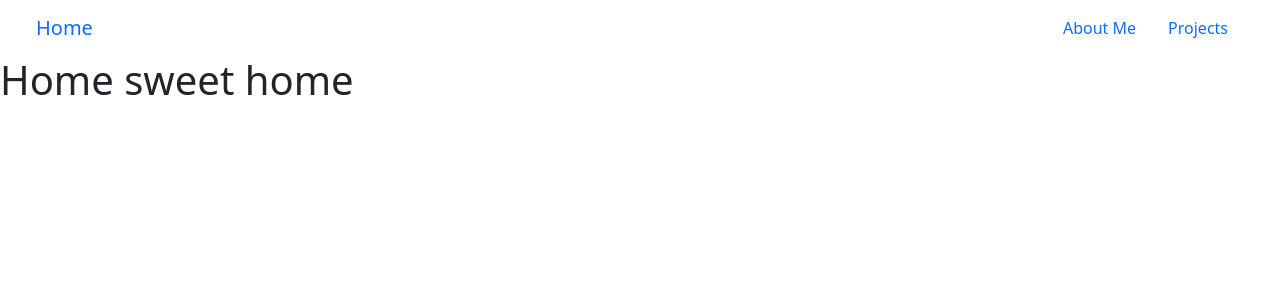
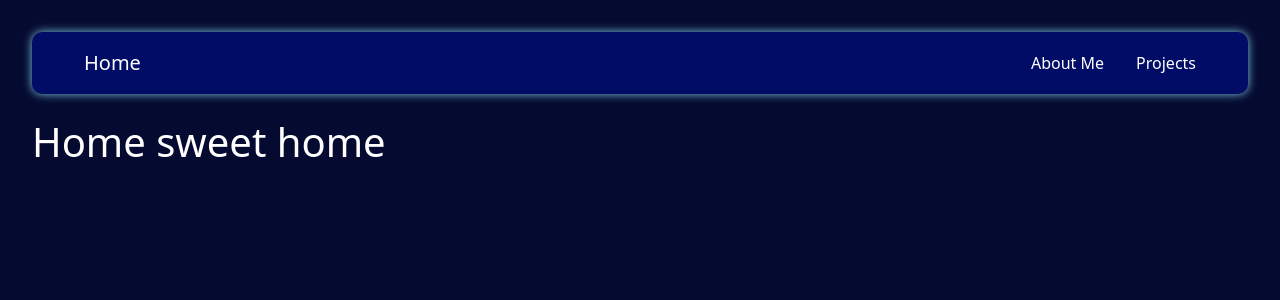
Before and after one commit to Retchut/personal-website, a React (Create React App) app: page / in a window 1280 px wide. Shown: the top 300 px of the page. Built offline with nearby package versions, Linux system fonts and the light colour scheme.

Commit message:
feat: simple styling - navbar and body

```diff
--- /dev/null
+++ b/src/App.css
@@ -0,0 +1,18 @@
+.background-box {
+    background-color: var(--back-secondary);
+    box-shadow: 0px 0px 10px var(--text-secondary);
+    border-radius: 10px;
+}
+
+.link-button a {
+    padding: 0.5rem 1rem;
+    text-decoration: none;
+    color:var(--text-primary);
+    display: inline-block;
+    border-radius: 10px;
+}
+
+.link-button a:hover {
+    background-color: var(--text-secondary);
+    color:var(--back-secondary);
+}
--- a/src/App.js
+++ b/src/App.js
@@ -3,6 +3,8 @@ import {
   Routes,
   Route,
 } from "react-router-dom";
+
+import "./App.css";
 
 import Navbar from './Components/Navbar/Navbar.js';
 import Home from "./Pages/Home/Home.js";
--- a/src/Components/Navbar/Navbar.js
+++ b/src/Components/Navbar/Navbar.js
@@ -2,8 +2,8 @@ import {Link} from 'react-router-dom';
 
 function Navbar(){
     return (
-        <nav className="navbar navbar-expand-lg">
-            <div className="mx-4 container-fluid">
+        <nav className="navbar navbar-expand-lg background-box my-4">
+            <div className="mx-4 container-fluid link-button">
                 <Link to="/" className="navbar-brand">Home</Link>
 
                 <ul className="navbar-nav">
--- /dev/null
+++ b/src/index.css
@@ -0,0 +1,12 @@
+:root {
+    --back-primary: #050A30;
+    --back-secondary: #000C66;
+    --text-primary: #FFFFFF;
+    --text-secondary: #7EC8E3;
+}
+
+body{
+    background-color: var(--back-primary);
+    color: var(--text-primary);
+    margin: 2rem;
+}
--- a/src/index.js
+++ b/src/index.js
@@ -2,6 +2,8 @@ import React from 'react';
 import ReactDOM from 'react-dom';
 import App from './App';
 import 'bootstrap/dist/css/bootstrap.min.css';
+
+import './index.css';
 
 
 const rootElement = document.getElementById('root');
```
